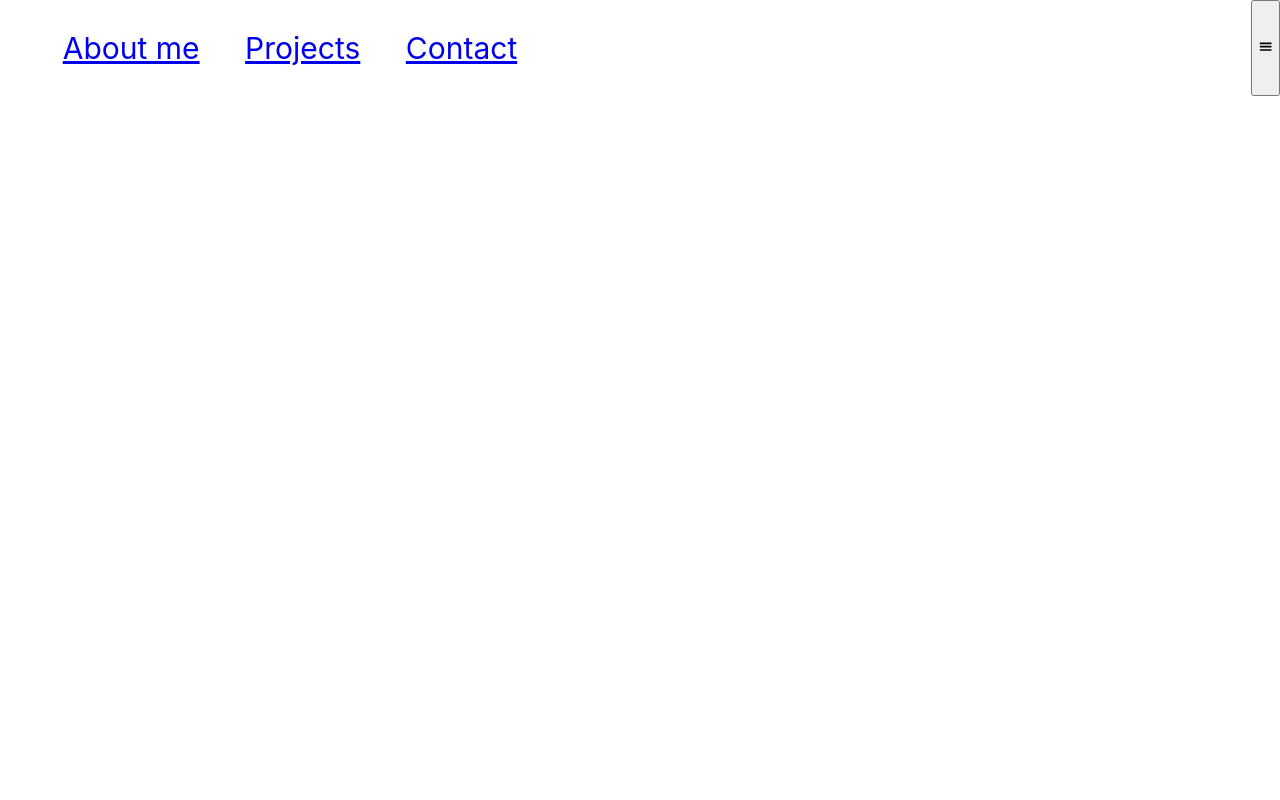
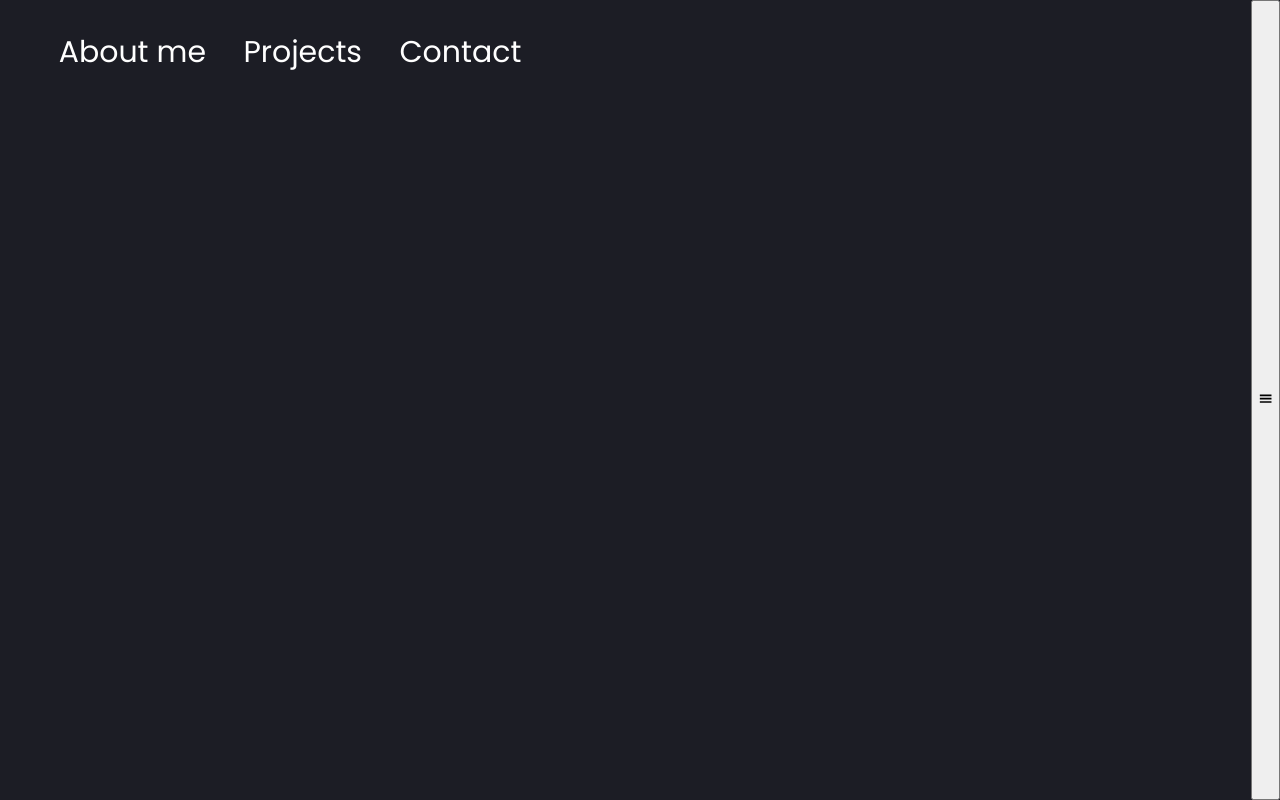
Before and after one commit to niccolosaurus/react-portfolio, a React (Create React App) app: page / in a window 1280 px wide. Built offline with nearby package versions, Linux system fonts and the light colour scheme.

Commit message:
added more styles for my portfolio

```diff
--- a/src/App.css
+++ b/src/App.css
@@ -1,4 +1,9 @@
 /* This is my CSS */
+body {
+  font-family: 'Poppins', sans-serif;
+  margin: 0;
+}
+
 nav {
   display: flex;
   justify-content: space-between;
@@ -15,3 +20,15 @@ ul {
 li {
   text-decoration: none;
 }
+
+a {
+  text-decoration: none;
+  color: white;
+}
+
+.hero {
+  background-color: #1c1d25;
+  height: 100vh;
+  color: white;
+  font-size: 40px;
+}
```
